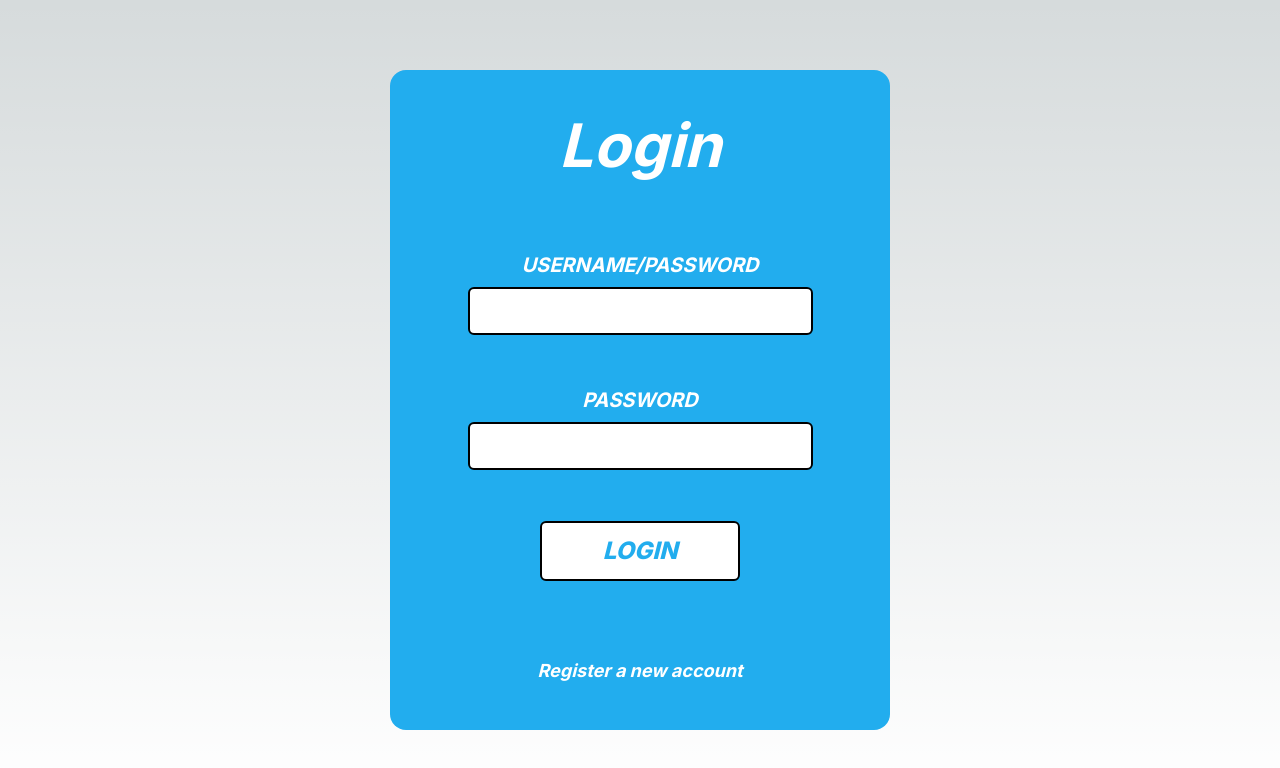
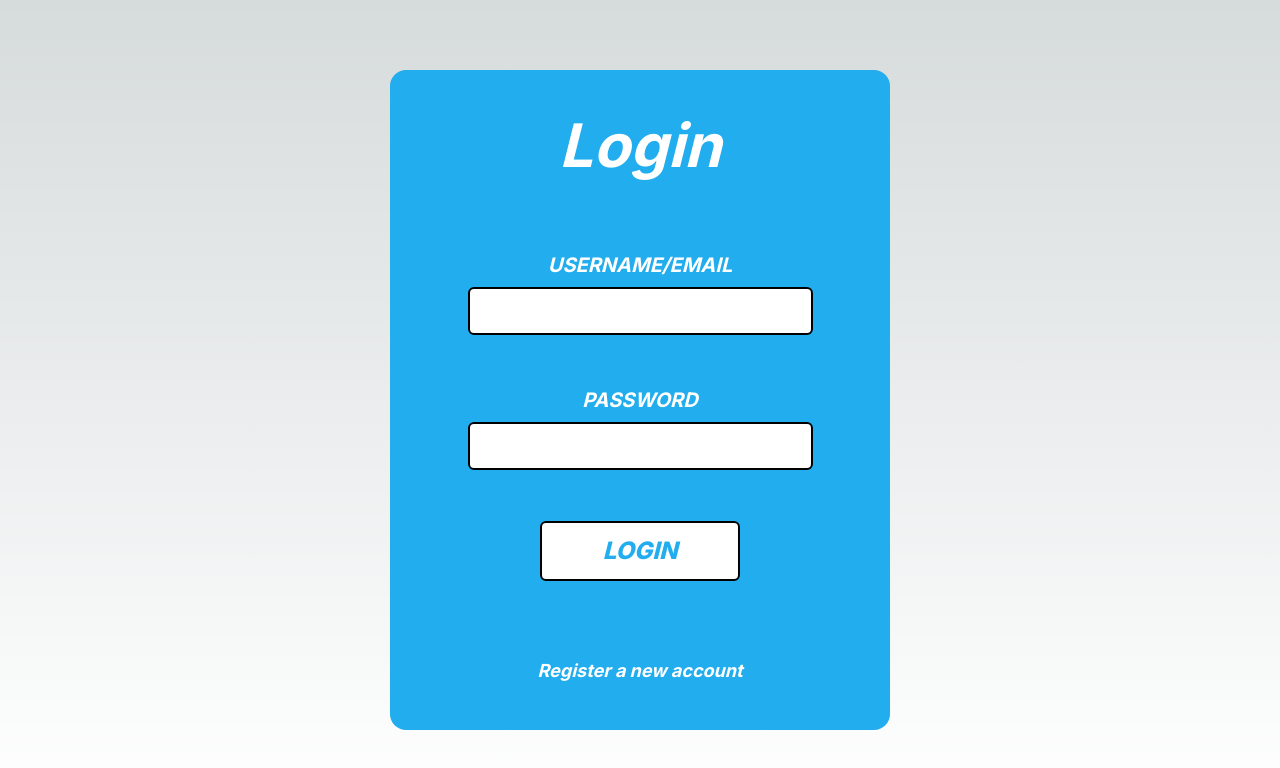
Before and after one commit to Arthur-Jr/user-hub, a Next.js app: page / in a window 1280 px wide. Shown: the top 768 px of the page. Built offline with nearby package versions, Linux system fonts and the light colour scheme; no server answers.

Commit message:
fix: fix usernameEmail issue

```diff
--- a/src/components/Form.jsx
+++ b/src/components/Form.jsx
@@ -10,7 +10,7 @@ function Form({ fields, page, setResponseMsg, handleSubmit }) {
     password: '',
     confirmPassword: '',
     newPassword: '',
-    usernamePassword: ''
+    usernameEmail: ''
   });
   const fieldsToDisplay = {
     email: 'email',
@@ -18,7 +18,7 @@ function Form({ fields, page, setResponseMsg, handleSubmit }) {
     username: 'username',
     confirmPassword: 'confirm password',
     newPassword: 'new passowrd',
-    usernamePassword: 'username/password',
+    usernameEmail: 'username/Email',
   };
 
   useEffect(() => {
@@ -28,7 +28,7 @@ function Form({ fields, page, setResponseMsg, handleSubmit }) {
       password: '',
       confirmPassword: '',
       newPassword: '',
-      usernamePassword: ''
+      usernameEmail: ''
 
     };
 
--- a/src/components/LoginRegisterForm.jsx
+++ b/src/components/LoginRegisterForm.jsx
@@ -13,7 +13,7 @@ function LoginRegisterForm() {
   const [isLogin, setIsLogin] = useState(true);
   const [responseMsg, setResponseMsg] = useState('');
   const registerFormFields = ['username', 'email', 'password', 'confirmPassword'];
-  const loginFormFields = ['usernamePassword', 'password'];
+  const loginFormFields = ['usernameEmail', 'password'];
   const router = useRouter();
 
   useEffect(() => {
--- a/src/requests/login.js
+++ b/src/requests/login.js
@@ -4,10 +4,10 @@ const BACKEND_URL = process.env.BACKEND_URL || 'http://localhost:8080';
 
 function checkLoginOption(userData) {
   const EMAIL_REGEX = /^\S+@\S+\.\S+$/;
-  if (EMAIL_REGEX.test(userData.usernamePassword)) {
-    return { email: userData.usernamePassword, password: userData.password };
+  if (EMAIL_REGEX.test(userData.usernameEmail)) {
+    return { email: userData.usernameEmail, password: userData.password };
   } else {
-    return { username: userData.usernamePassword, password: userData.password };
+    return { username: userData.usernameEmail, password: userData.password };
   }
 }
 
```
